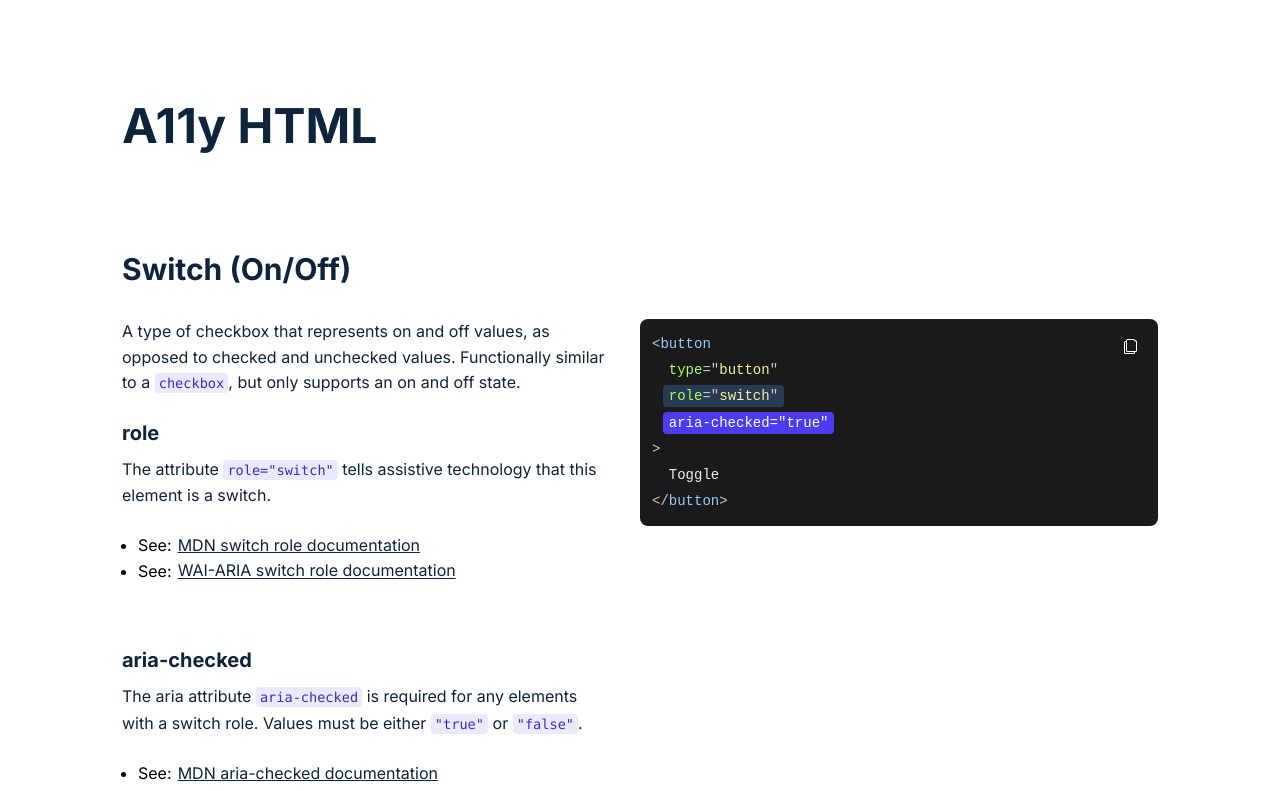
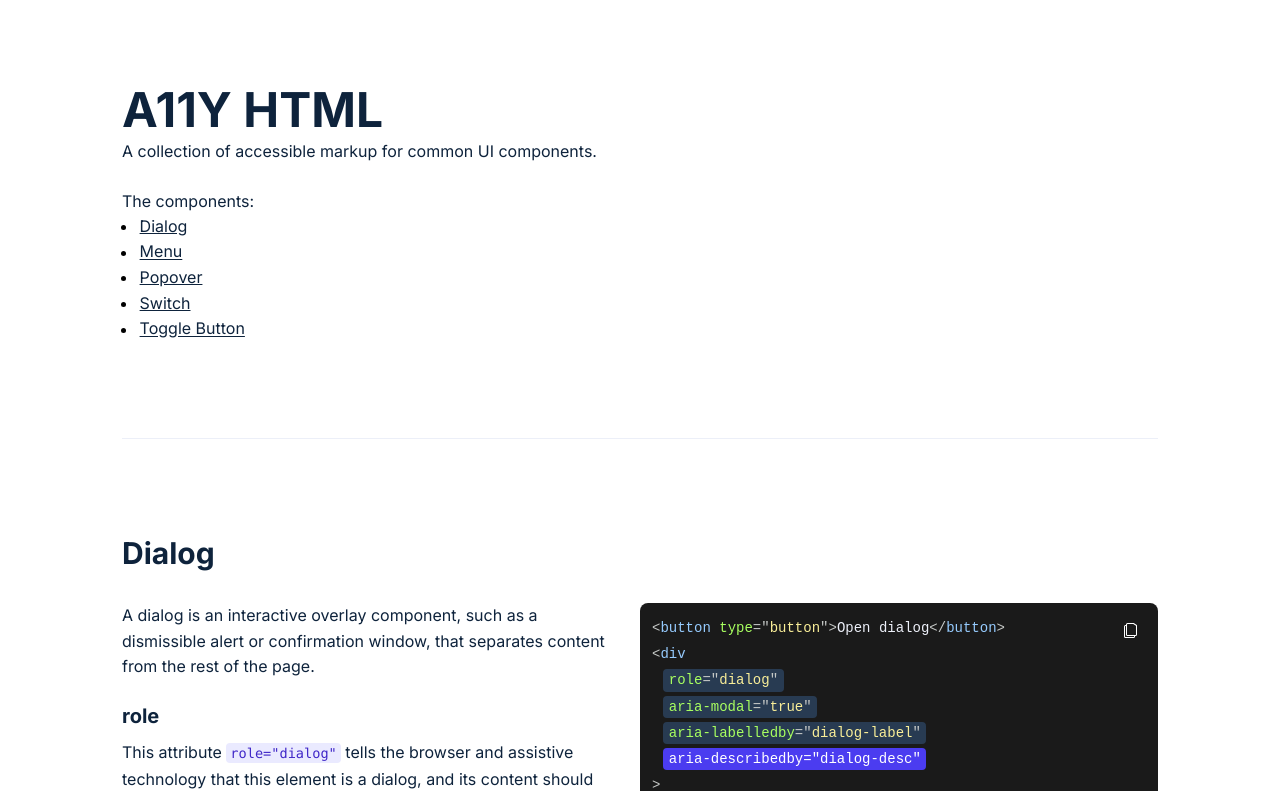
Before and after one commit to jonambas/a11y-html, a Next.js app: page / in a window 1280 px wide. Shown: the top 791 px of the page. Built offline with nearby package versions, Linux system fonts and the light colour scheme.

Commit message:
feat: add toc and footer

```diff
--- a/components/CodeContainer.tsx
+++ b/components/CodeContainer.tsx
@@ -6,15 +6,17 @@ import { CodeLinkProvider } from '~context/codeLinks';
 
 type CodeContainerProps = {
   code: string;
-  title: ReactNode;
+  title: string;
+  id: string;
 };
 
 const Container: FC<PropsWithChildren<CodeContainerProps>> = (props) => {
-  const { code, title, children } = props;
+  const { code, title, children, id } = props;
 
   return (
     <>
       <h2
+        id={id}
         className={css({
           fontSize: '$700',
           fontWeight: 'bold',
@@ -28,23 +30,16 @@ const Container: FC<PropsWithChildren<CodeContainerProps>> = (props) => {
           position: 'relative',
           display: 'grid',
           gridTemplateColumns: '1fr',
+          borderBottom: '1px solid $gray100',
           '@md': {
             gridTemplateColumns: '1fr 50%'
           },
           gridGap: '$8',
-          marginBottom: '$12',
-          '&:last-child .spacer': {
-            // adds extra scroll area for last content block so
-            // intersection observer reacts correctly
-            // todo: fix me
-            marginBottom: '75vh'
-          }
+          paddingBottom: '$20',
+          marginBottom: '$20'
         })()}
       >
-        <div>
-          {children}
-          <div className="spacer" />
-        </div>
+        <div>{children}</div>
         <div
           className={css({
             order: '-1',
--- a/components/CodeSection.tsx
+++ b/components/CodeSection.tsx
@@ -1,4 +1,4 @@
-import { FC, ReactNode, PropsWithChildren, useEffect } from 'react';
+import { FC, PropsWithChildren, useEffect } from 'react';
 import { useInView } from 'react-intersection-observer';
 
 import { css } from '~stitches';
@@ -22,8 +22,7 @@ export const CodeSection: FC<PropsWithChildren<CodeSectionProps>> = (props) => {
   }, [inView]);
 
   return (
-    <>
-      <div>
+    <div className={css({ '&:not(:last-child)': { marginBottom: '$16' } })()}>
       <h3
         ref={ref}
         id={linkTarget.replace('#', '')}
@@ -33,8 +32,5 @@ export const CodeSection: FC<PropsWithChildren<CodeSectionProps>> = (props) => {
       </h3>
       {children}
     </div>
-      {/* Spacer here so intersection observer doesnt count whitesace */}
-      <div className={css({ marginTop: '$16' })()} />
-    </>
   );
 };
--- /dev/null
+++ b/components/Footer.tsx
@@ -0,0 +1,27 @@
+import { FC } from 'react';
+import { css } from '~stitches';
+import { InlineLink } from '~components/InlineLink';
+
+export const Footer: FC = () => {
+  return (
+    <footer
+      className={css({
+        padding: '0 0 $24 0',
+        textAlign: 'center',
+        '@md': {
+          padding: '$32 0'
+        }
+      })()}
+    >
+      <p>
+        Made by{' '}
+        <InlineLink href="https://www.jonambas.com">Jon Ambas</InlineLink> 😊
+      </p>
+      <p>
+        <InlineLink href="https://github.com/jonambas/a11y-html">
+          Contribute on GitHub
+        </InlineLink>
+      </p>
+    </footer>
+  );
+};
--- /dev/null
+++ b/components/Toc.tsx
@@ -0,0 +1,28 @@
+import { FC } from 'react';
+import { css } from '~stitches';
+import { InlineLink } from '~components/InlineLink';
+
+export const Toc: FC = () => {
+  return (
+    <nav>
+      <p className={css({ margin: 0 })()}>The components:</p>
+      <ul className={css({ margin: 0 })()}>
+        <li>
+          <InlineLink href="#dialog">Dialog</InlineLink>
+        </li>
+        <li>
+          <InlineLink href="#menu">Menu</InlineLink>
+        </li>
+        <li>
+          <InlineLink href="#popover">Popover</InlineLink>
+        </li>
+        <li>
+          <InlineLink href="#switch">Switch</InlineLink>
+        </li>
+        <li>
+          <InlineLink href="#togglebutton">Toggle Button</InlineLink>
+        </li>
+      </ul>
+    </nav>
+  );
+};
--- a/content/Dialog.tsx
+++ b/content/Dialog.tsx
@@ -20,7 +20,7 @@ const toggle = `
 
 export const Dialog: FC = () => {
   return (
-    <CodeContainer code={toggle} title="Dialog">
+    <CodeContainer code={toggle} title="Dialog" id="dialog">
       <p>
         A dialog is an interactive overlay component, such as a dismissible
         alert or confirmation window, that separates content from the rest of
--- a/content/Menu.tsx
+++ b/content/Menu.tsx
@@ -35,7 +35,7 @@ const menu = `
 
 export const Menu: FC = () => {
   return (
-    <CodeContainer code={menu} title="Dropdown Menu">
+    <CodeContainer code={menu} title="Dropdown Menu" id="menu">
       <CodeSection title="aria-labelledby" linkTarget="#menu-idtrigger">
         <p>
           lorem ipsum lorem ipsum lorem ipsum lorem ipsum lorem ipsum lorem
--- a/content/Popover.tsx
+++ b/content/Popover.tsx
@@ -20,7 +20,7 @@ const popover = `
 
 export const Popover: FC = () => {
   return (
-    <CodeContainer code={popover} title="Popover">
+    <CodeContainer code={popover} title="Popover" id="popover">
       <p>
         A popover is an non-modal overlay element that displays additional
         content.
--- a/content/Switch.tsx
+++ b/content/Switch.tsx
@@ -17,7 +17,7 @@ const switchCode = `
 
 export const Switch: FC = () => {
   return (
-    <CodeContainer code={switchCode} title="Switch (On/Off)">
+    <CodeContainer code={switchCode} title="Switch (On/Off)" id="switch">
       <p>
         A type of checkbox that represents on and off values, as opposed to
         checked and unchecked values. Functionally similar to a{' '}
--- a/content/ToggleButton.tsx
+++ b/content/ToggleButton.tsx
@@ -16,7 +16,7 @@ const toggleButton = `
 
 export const ToggleButton: FC = () => {
   return (
-    <CodeContainer code={toggleButton} title="Toggle Button">
+    <CodeContainer code={toggleButton} title="Toggle Button" id="togglebutton">
       <p>
         A toggle button that represents on or off values. Functionally similar
         to <InlineCode>switch</InlineCode>, but supports mixed values and should
--- a/pages/index.tsx
+++ b/pages/index.tsx
@@ -2,11 +2,13 @@ import type { NextPage } from 'next';
 import Head from 'next/head';
 
 import { css } from '~stitches';
+import { Toc } from '~components/Toc';
 import { Switch } from '~content/Switch';
 import { ToggleButton } from '~content/ToggleButton';
 import { Menu } from '~content/Menu';
 import { Dialog } from '~content/Dialog';
 import { Popover } from '~content/Popover';
+import { Footer } from '~components/Footer';
 
 const Home: NextPage = () => {
   return (
@@ -15,21 +17,35 @@ const Home: NextPage = () => {
         <title>A11Y HTML</title>
       </Head>
       <div>
-        <h1
+        <div
           className={css({
-            padding: '$12 0',
-            margin: '$12 0',
-            fontSize: '$900'
+            margin: '$12 0 $16 0',
+            padding: '0 0 $16 0',
+            borderBottom: '1px solid $gray100',
+            '@md': {
+              margin: '$20 0 $24 0',
+              padding: '0 0 $24 0'
+            }
           })()}
         >
-          A11y HTML
-        </h1>
+          <h1
+            className={css({
+              fontSize: '$900'
+            })()}
+          >
+            A11Y HTML
+          </h1>
+          <p>A collection of accessible markup for common UI components.</p>
+          <Toc />
+        </div>
+
+        <Dialog />
+        <Menu />
+        <Popover />
         <Switch />
         <ToggleButton />
-        <Dialog />
-        <Popover />
-        <Menu />
       </div>
+      <Footer />
     </>
   );
 };
--- a/styles/stitches.ts
+++ b/styles/stitches.ts
@@ -39,7 +39,9 @@ export const { styled, css, getCssText, globalCss } = createStitches({
       10: '2.5rem',
       12: '3rem',
       16: '4rem',
-      20: '5rem'
+      20: '5rem',
+      24: '6rem',
+      32: '8rem'
     },
     fonts: {
       sans: "Inter, 'Inter var', ui-sans-serif, system-ui, -apple-system, BlinkMacSystemFont, 'Segoe UI', Roboto, 'Helvetica Neue', Arial, 'Noto Sans', sans-serif, 'Apple Color Emoji', 'Segoe UI Emoji', 'Segoe UI Symbol', 'Noto Color Emoji'",
```
Lines whose indentation alone changed are shown as unchanged.
